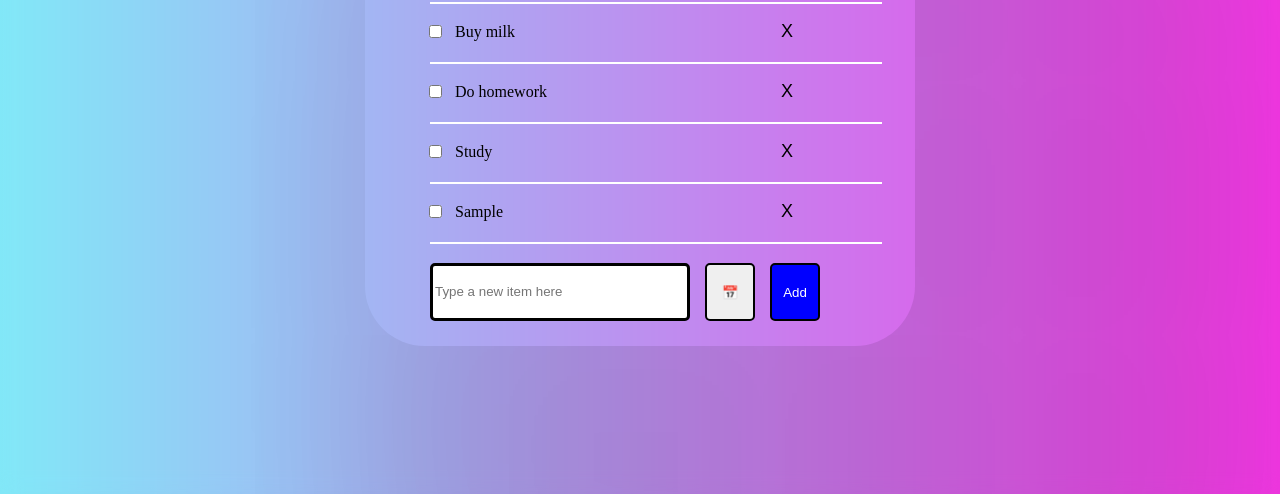
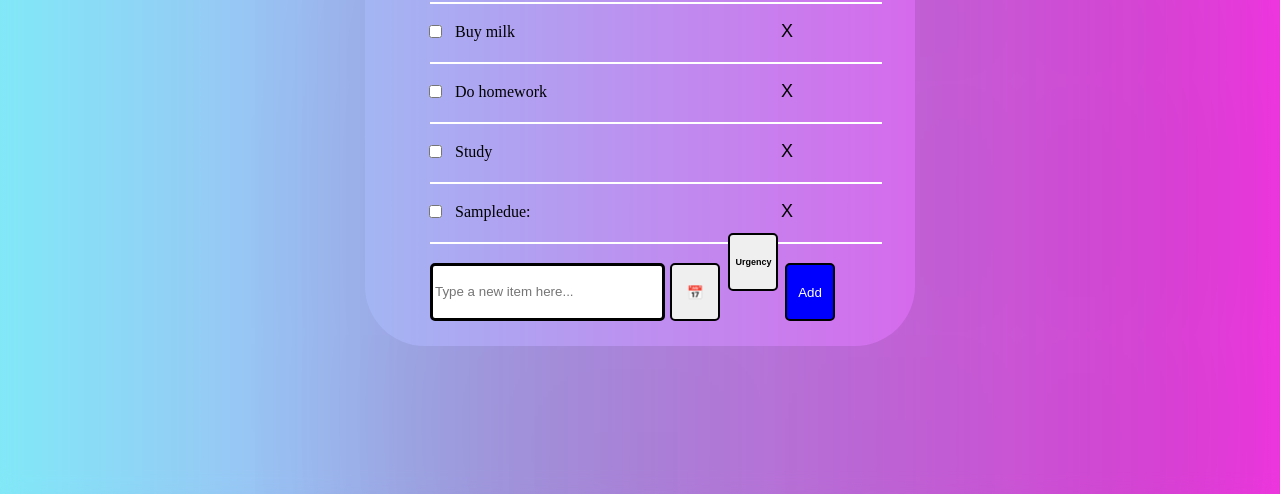
Before and after one commit to jsho982045/Project001-ToDoList, a plain HTML site: page index.html in a window 1280 px wide. Both pictures are taken after typing "Sample" into the empty fields and a click on the button "Add". Shown: the part 306-800 px from the top of the page. Drawn offline with nearby package versions, Linux system fonts and the light colour scheme.

Commit message:
Fixed it so that due dates are shown next to task. Added urgency button, need to work on the color legend bar

```diff
--- a/index.html
+++ b/index.html
@@ -39,27 +39,27 @@
                 </li>
                 <div class="white-bar" id="white-bar"></div>
             </ul>
-            <input class="input-box" id="input-box" placeholder="Type a new item here" required>
+            <form>
+                <input type="text" class="input-box" id="input-box" placeholder="Type a new item here..." required />
+            </form>
             <div class="date-button">
-                <input type="button" class="datepicker" id="datepicker" value="📅" />
+                <input type="button" class="datepicker" id="datepicker" style="display: none;"/>
+                <button id="date-button">📅</button>
             </div>
             <div class="add-button">
                 <button class="add-button" id="add-button">Add</button>
             </div>
         </div>
+        <div class="color-legend">
+            <button class="urgency-levels" id="urgency-levels" onclick="showColorLegend()">Urgency</button>
+            <div id="color-bar-container" style="display:none;">
+                <label class="color-bar-green" style="background-color: greenyellow;">Not Important</label>
+                <label class="color-bar-blue" style="background-color: blue;">Medium</lable>
+                <label class="color-bar-red" style="background-color: red;">High</label>
+            </div>
+
+        </div>
     </div>
-    <script>
-        $(function() {
-            // Initialize the datepicker on the input field
-            $("#datepicker").datepicker();
-
-            // Show the datepicker when the calendar button is clicked
-            $("#date-button").click(function() {
-                $("#datepicker").datepicker("show");
-            });
-        });
-
-    </script>
     <script src="script.js"></script>
 </body>
 </html>
--- a/script.js
+++ b/script.js
@@ -1,6 +1,25 @@
-document.getElementById("add-button").addEventListener("click", addTask); // We use getElementById to search for any instances of add-button in the html. We then use an eventListener to track when the button is clicked which will call the addTask function
+var selectedDate = ""; // Define selectedDate globally
+
+$(function() {
+    // Initialize the datepicker on the hidden input field
+    $("#datepicker").datepicker({
+        onSelect: function(dateText) {
+            selectedDate = dateText; // Capture the selected date
+        }
+    });
+
+    // Show the datepicker when the calendar button is clicked
+    $("#date-button").click(function() {
+        $("#datepicker").datepicker("show");
+    });
+});
+
+document.getElementById("add-button").addEventListener("click", function() {
+    addTask(selectedDate); // Pass selectedDate to addTask
+});
+
 // Function to add new tasks
-function addTask() {
+function addTask(selectedDate) {
     // Get input
     var taskInput = document.getElementById("input-box").value;
     // Create new item in list
@@ -16,17 +35,23 @@ function addTask() {
     var label = document.createElement('label');
     // Adds the task class to ensure styles are the same for new tasks added as the default tasks
     label.classList.add('task');
-    // Getting the input
+    // Setting the text content of the label
     label.textContent = taskInput;
+
+    // Creating due date element
+    var dateLabel = document.createElement('span');
+    dateLabel.classList.add('due-date');
+    dateLabel.textContent = "due: " + selectedDate;
 
     // Adding the delete button to the new task
     var newDeleteButton = document.createElement('button');
     newDeleteButton.classList.add('delete-button');
     newDeleteButton.textContent = 'X';
 
-    // Adding the checkbox and styling to the new task
+    // Adding the checkbox, label, due date, and delete button to the new task
     newTask.appendChild(checkbox);
     newTask.appendChild(label);
+    newTask.appendChild(dateLabel); // Append due date
     newTask.appendChild(newDeleteButton);
 
     // Add new tasks to the list
@@ -50,10 +75,20 @@ function deleteTask(event) {
         // We access the parent element to delete the entire task and styling
         var taskItem = event.target.parentElement;
         taskItem.remove();
-    }
-    // Remove the white bar
-    var whiteBar = taskItem.nextElementSibling;
-    if (whiteBar && whiteBar.classList.contains("white-bar")) {
-        whiteBar.remove();
+
+        // Remove the white bar
+        var whiteBar = taskItem.nextElementSibling;
+        if (whiteBar && whiteBar.classList.contains("white-bar")) {
+            whiteBar.remove();
+        }
     }
 }
+
+function showColorLegend() {
+    var showColorLegend = document.getElementById("color-bar-container");
+    if(showColorLegend.style.display === "none") {
+        showColorLegend.style.display = "block";
+    } else {
+        showColorLegend.style.display = "none";
+    }
+}
--- a/style.css
+++ b/style.css
@@ -59,7 +59,7 @@ h1 {
 .input-box {
     border-radius: 5px;
     border: 3px solid black;
-    width: 250px;
+    width: 225px;
     height: 50px;
     margin-top: 10px;
     margin-left: 40px;
@@ -73,7 +73,7 @@ h1 {
     cursor: pointer;
     border-radius: 5px;
     border: 2px solid #000;
-    margin-left: 380px;
+    margin-left: 395px;
     margin-top: -57.5px;
     position: fixed;
 }
@@ -86,13 +86,13 @@ h1 {
     background: #83b2ff;
 }
 
-.datepicker {
+.date-button button {
     width: 50px;
     height: 58px;
     cursor: pointer;
     border-radius: 5px;
     border: 2px solid #000;
-    margin-left: 315px;
+    margin-left: 280px;
     margin-top: -57.5px;
     position: fixed;
 }
@@ -138,3 +138,23 @@ input[type="checkbox"]:hover::before {
     line-height: 1;
     cursor: pointer;
 }
+
+#urgency-levels {
+    margin-left: -187.5px;
+    margin-top: 139px;
+    height: 58px;
+    width: 50px;
+    position: fixed;
+    cursor: pointer;
+    border-radius: 5px;
+    border: 2px solid #000;
+    font-size: 9px;
+    font-weight: bold;
+}
+
+
+.color-bar-green {
+    background-color: greenyellow;
+    height: 10px;
+    width: 50px;
+}
```
